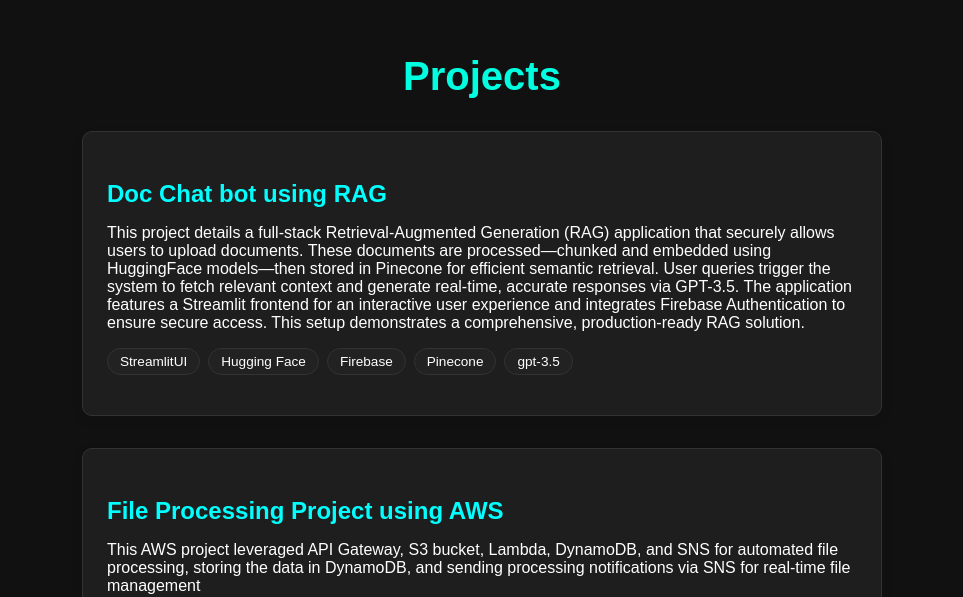
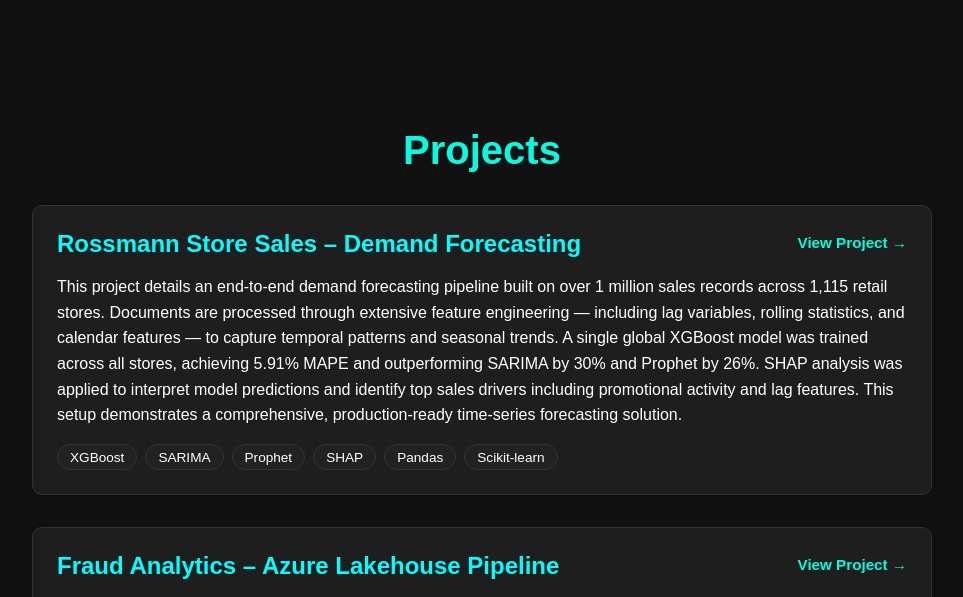
Before and after one commit to Rishimithan10/rishimithanportfolio, a React (Create React App) app: page / in a window 1280 px wide. Shown: the part 2203-2800 px from the top of the page, without its empty margins (158-1121 px from the left). Built offline with nearby package versions, Linux system fonts and the light colour scheme; the HTML template or start-up script is replaced by a standard one.

Commit message:
Experience and Project added

```diff
--- a/src/components/Experience.js
+++ b/src/components/Experience.js
@@ -3,6 +3,12 @@
 import { useTheme } from "./ThemeContext"; // ✅ Import
 
 const experiences = [
+  {
+    title: "AI Research Intern",
+    company: "BluBridge Technologies",
+    period: "Jan 2025 – May 2026",
+    description: "Worked as an AI Research Intern at BluBridge Technologies, gaining hands-on experience in GPU performance optimization and high-performance computing. Implemented custom CUDA kernels for core transformer components including SwiGLU, RMSNorm, and FlashAttention-2 on NVIDIA Blackwell hardware, achieving measurable throughput improvements over PyTorch baselines. Developed and optimized MatMul/GEMM kernels using tiling, vectorized memory access, and register caching techniques. Profiled compute utilization, memory bandwidth, and warp efficiency using NVIDIA Nsight Compute and Nsight Systems, translating insights into iterative kernel optimizations. Focused on learning low-level GPU programming and building a strong foundation in ML systems performance engineering..",
+  },
   {
     title: "Graduate Engineering Trainee",
     company: "Psiog Digital (P) Ltd",
--- a/src/components/Projects.js
+++ b/src/components/Projects.js
@@ -3,44 +3,58 @@
 
 const projectData = [
   {
+    title: "Rossmann Store Sales – Demand Forecasting",
+    github:
+      "https://github.com/Rishimithan10/Rossmann-Store-Sales-Demand-Forecasting",
+    description: `This project details an end-to-end demand forecasting pipeline built on over 1 million sales records
+    across 1,115 retail stores. Documents are processed through extensive feature engineering — including lag variables,
+    rolling statistics, and calendar features — to capture temporal patterns and seasonal trends. A single global XGBoost
+    model was trained across all stores, achieving 5.91% MAPE and outperforming SARIMA by 30% and Prophet by 26%.
+    SHAP analysis was applied to interpret model predictions and identify top sales drivers including promotional activity
+    and lag features. This setup demonstrates a comprehensive, production-ready time-series forecasting solution.`,
+    tech: ["XGBoost", "SARIMA", "Prophet", "SHAP", "Pandas", "Scikit-learn"],
+  },
+
+  {
+    title: "Fraud Analytics – Azure Lakehouse Pipeline",
+    github:
+      "https://github.com/Rishimithan10/azure-fraud-detection-pipeline",
+    description: `This project details a scalable fraud analytics pipeline built on a 3-layer Medallion Lakehouse
+    architecture — Bronze, Silver, and Gold — hosted on Azure Data Lake Storage Gen2. Raw transaction data is ingested
+    and orchestrated through Azure Data Factory with automated scheduling and error handling. The Silver layer applies
+    data quality transformations using PySpark in Databricks, including null handling, deduplication, and feature
+    normalization. The Gold layer computes fraud-related KPIs such as fraud rate by merchant category and anomaly scores
+    using Delta tables for versioned storage. Self-serve fraud reporting is enabled via Azure Synapse Analytics, reducing
+    ad-hoc query turnaround for business stakeholders. This setup demonstrates a comprehensive, production-ready
+    cloud-native fraud detection and reporting solution.`,
+    tech: [
+      "Azure Data Factory",
+      "Databricks",
+      "PySpark",
+      "Azure Synapse",
+      "Delta Lake",
+      "ADLS Gen2",
+    ],
+  },
+
+  {
     title: "Doc Chat bot using RAG",
-    description:`This project details a full-stack Retrieval-Augmented Generation (RAG) application that securely allows users to upload documents.
+    github: "https://github.com/Rishimithan10/RagApplication",
+    description: `This project details a full-stack Retrieval-Augmented Generation (RAG) application that securely allows users to upload documents.
     These documents are processed—chunked and embedded using HuggingFace models—then stored in Pinecone for efficient semantic retrieval.
     User queries trigger the system to fetch relevant context and generate real-time, accurate responses via GPT-3.5.
     The application features a Streamlit frontend for an interactive user experience and integrates Firebase Authentication to ensure secure access.
     This setup demonstrates a comprehensive, production-ready RAG solution.`,
-    tech:["StreamlitUI","Hugging Face","Firebase","Pinecone","gpt-3.5"]
+    tech: ["StreamlitUI", "Hugging Face", "Firebase", "Pinecone", "GPT-3.5"],
   },
+
   {
     title: "File Processing Project using AWS",
     description: `This AWS project leveraged API Gateway, S3 bucket, Lambda, DynamoDB, and SNS for automated file
-processing, storing the data in DynamoDB, and sending processing notifications via SNS for real-time file
-management`,
-    tech: ["API Gateway","AWS S3","DynamoDB","SNS","Lambda"]
+    processing, storing the data in DynamoDB, and sending processing notifications via SNS for real-time file
+    management.`,
+    tech: ["API Gateway", "AWS S3", "DynamoDB", "SNS", "Lambda"],
   },
-  {
-    title: "Antenna Impedance Matching Circuit using Shallow Learning Model",
-    description: `This was a low-complexity shallow learning model for adaptive antenna impedance matching,
-implementing a data-driven approach to dynamically adjust impedance, reducing power loss, enhancing wireless
-communication performance, optimizing transmission efficiency, ensuring fast/efficient adaptation with minimal
-computational overhead`,
-    tech: ["Antenna Design", "Machine Learning"],
-  },
-  {
-    title: "Inverse Estimation of Antenna Array Directivity using Adjoint Neural Network",
-    description: `A multi-branch artificial neural network (ANN) model, this project facilitated inverse directivity
-estimation, mapping electromagnetic parameters to geometrical or physical parameters; addressing the non-
-uniqueness of the inverse problem, monotonicity was utilized by analyzing directional derivatives, while data was
-segmented to train parallel ANN branches, ensuring accurate output non reliant on the forward model`,
-    tech: ["Artificial Neural Network",'Adjoint Neural Network'],
-  },
-  {
-    title: " Chat Application using Socket Programming",
-    description: `This was a real-time, multi-client chat application utilizing Python sockets that implemented multi-
-threading to manage concurrent connections, user authentication, and message, ensuring efficient and reliable
-handling of client connections, facilitating seamless client-server communication`,
-    tech: ["Python"],
-  }
 ];
 
 const Projects = () => {
@@ -54,7 +68,8 @@
     borderColor: isDark ? "#333" : "#ddd",
     pillBackground: isDark ? "#222" : "#eee",
     pillText: isDark ? "#fff" : "#111",
-    titleColor: isDark ? "#00ffff" : "#2c3e50", // <-- Updated here
+    titleColor: isDark ? "#00ffff" : "#2c3e50",
+    linkColor: isDark ? "#00ffe0" : "#007a6f",
   };
 
   return (
@@ -63,16 +78,23 @@
       style={{
         minHeight: "100vh",
         paddingTop: "80px",
+        padding: "2rem",
         backgroundColor: styles.background,
         color: styles.textColor,
-        padding: "2rem",
       }}
     >
-      <h2 style={{ fontSize: "2.5rem", textAlign: "center", marginBottom: "2rem", color: isDark ? "#00ffe0" : "#007a6f" }}>
+      <h2
+        style={{
+          fontSize: "2.5rem",
+          textAlign: "center",
+          marginBottom: "2rem",
+          color: styles.linkColor,
+        }}
+      >
         Projects
       </h2>
 
-      <div style={{ maxWidth: "800px", margin: "0 auto" }}>
+      <div style={{ maxWidth: "900px", margin: "0 auto" }}>
         {projectData.map((project, index) => (
           <div
             key={index}
@@ -85,13 +107,61 @@
               boxShadow: "0 4px 12px rgba(0,0,0,0.08)",
             }}
           >
-            <h3 style={{ fontSize: "1.5rem", marginBottom: "0.5rem", color: styles.titleColor }}>
-              {project.title}
-            </h3>
+            {/* Project Title + Link */}
+            <div
+              style={{
+                display: "flex",
+                justifyContent: "space-between",
+                alignItems: "center",
+                flexWrap: "wrap",
+                gap: "0.5rem",
+                marginBottom: "1rem",
+              }}
+            >
+              <h3
+                style={{
+                  fontSize: "1.5rem",
+                  margin: 0,
+                  color: styles.titleColor,
+                }}
+              >
+                {project.title}
+              </h3>
 
-            <p style={{ fontSize: "1rem", marginBottom: "1rem" }}>{project.description}</p>
+              {project.github && (
+                <a
+                  href={project.github}
+                  target="_blank"
+                  rel="noopener noreferrer"
+                  style={{
+                    color: styles.linkColor,
+                    textDecoration: "none",
+                    fontWeight: "600",
+                    fontSize: "0.95rem",
+                  }}
+                >
+                  View Project →
+                </a>
+              )}
+            </div>
 
-            <div style={{ marginBottom: "1rem", display: "flex", flexWrap: "wrap", gap: "0.5rem" }}>
+            <p
+              style={{
+                fontSize: "1rem",
+                lineHeight: "1.6",
+                marginBottom: "1rem",
+              }}
+            >
+              {project.description}
+            </p>
+
+            <div
+              style={{
+                display: "flex",
+                flexWrap: "wrap",
+                gap: "0.5rem",
+              }}
+            >
               {project.tech.map((tech, i) => (
                 <span
                   key={i}
```
